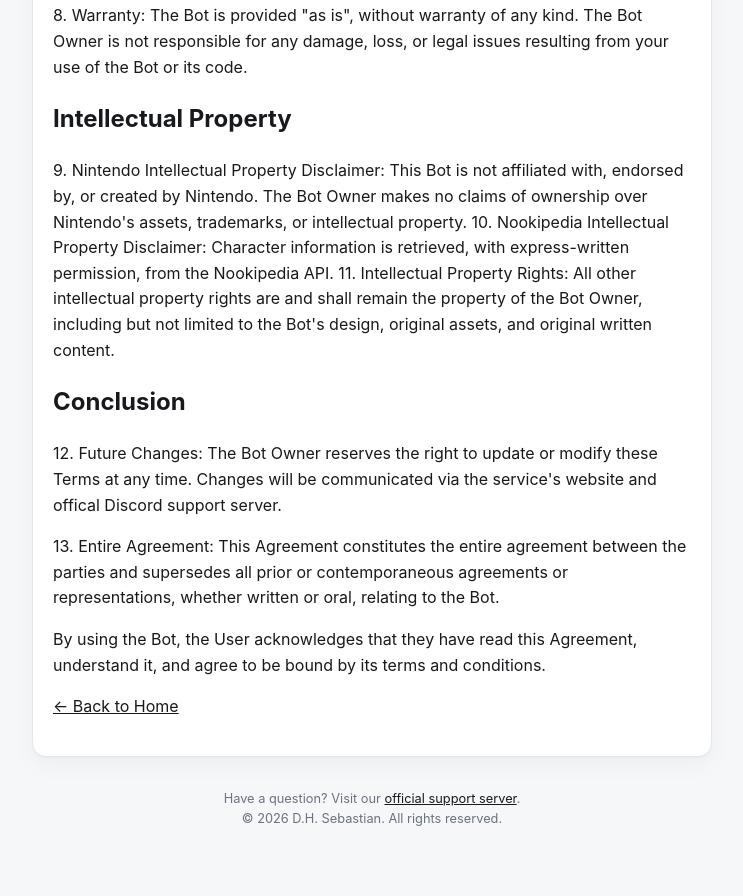
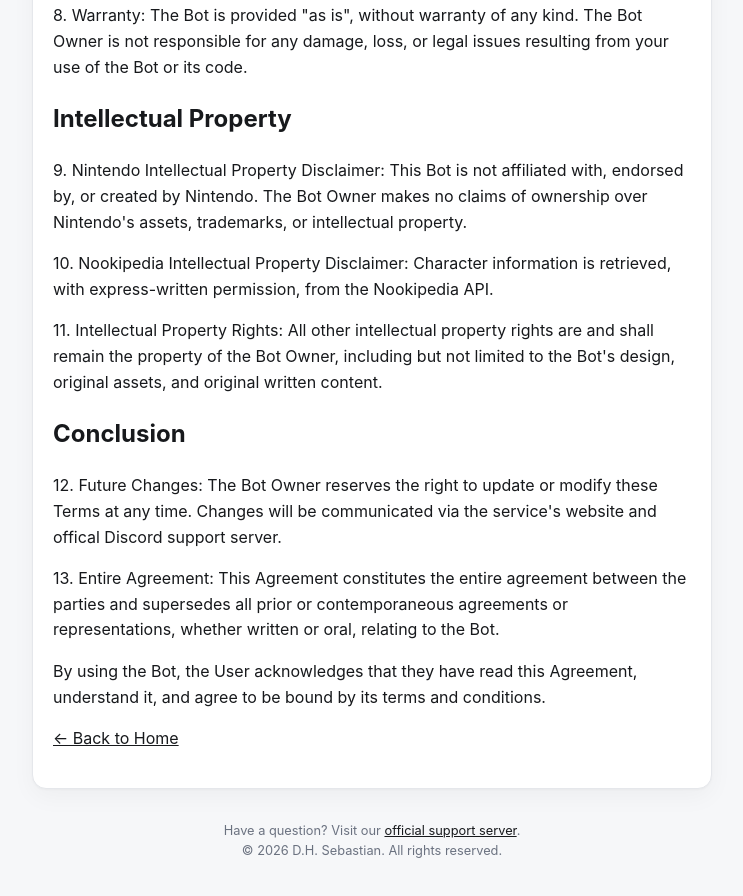
Before and after one commit to hoppingd/villagerbotdocs, a plain HTML site: page terms.html in a window 1280 px wide. Shown: the part 1102-1998 px from the top of the page, without its empty margins (268-1011 px from the left). Drawn offline with Linux system fonts and the light colour scheme.

Commit message:
formatting

```diff
--- a/terms.html
+++ b/terms.html
@@ -55,12 +55,12 @@
       <h2>Intellectual Property</h2>
 
       <p>9. Nintendo Intellectual Property Disclaimer: This Bot is not affiliated with, endorsed by, or created by Nintendo. The Bot Owner
-        makes no claims of ownership over Nintendo's assets, trademarks, or intellectual property.
+        makes no claims of ownership over Nintendo's assets, trademarks, or intellectual property.</p>
 
-        10. Nookipedia Intellectual Property Disclaimer: Character information is retrieved, with express-written permission, from the
-        Nookipedia API.
+      <p>10. Nookipedia Intellectual Property Disclaimer: Character information is retrieved, with express-written permission, from the
+        Nookipedia API.</p>
 
-        11. Intellectual Property Rights: All other intellectual property rights are and shall remain the property of the Bot Owner,
+      <p>11. Intellectual Property Rights: All other intellectual property rights are and shall remain the property of the Bot Owner,
         including but not limited to the Bot's design, original assets, and original written content.</p>
 
       <h2>Conclusion</h2>
```
